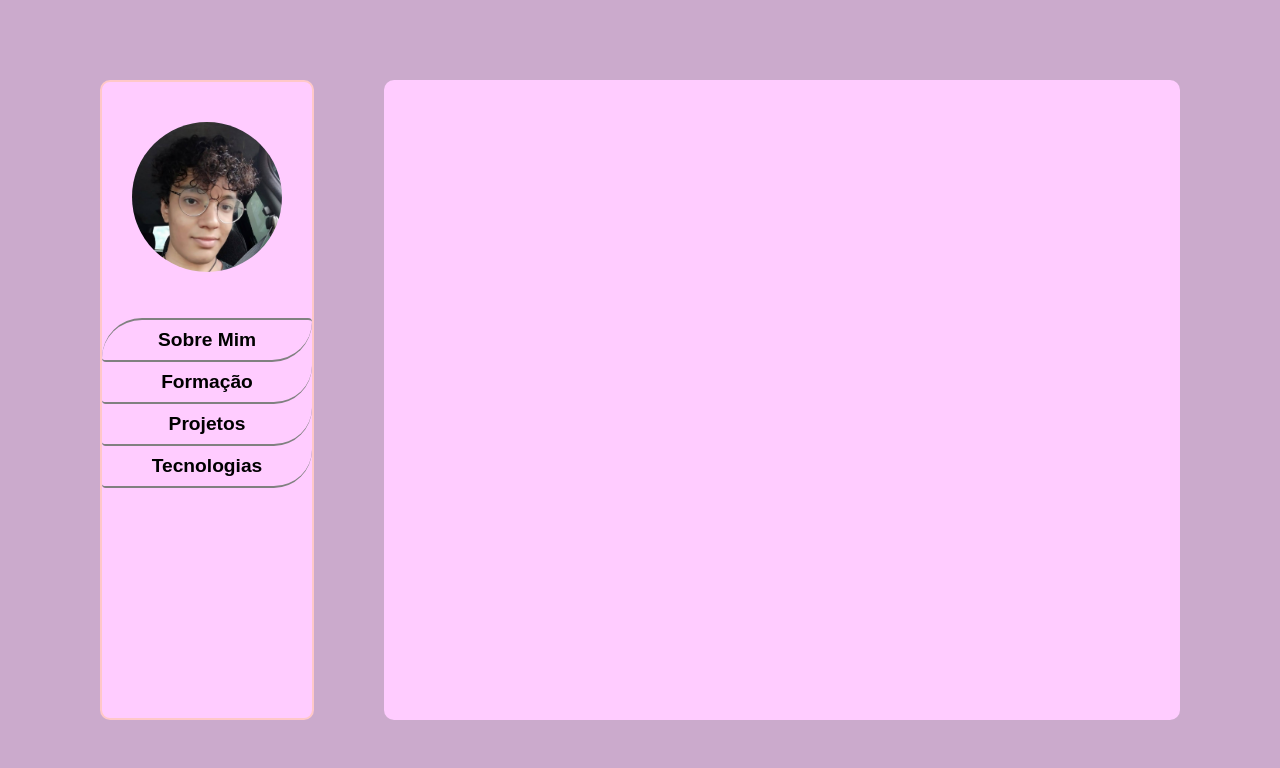
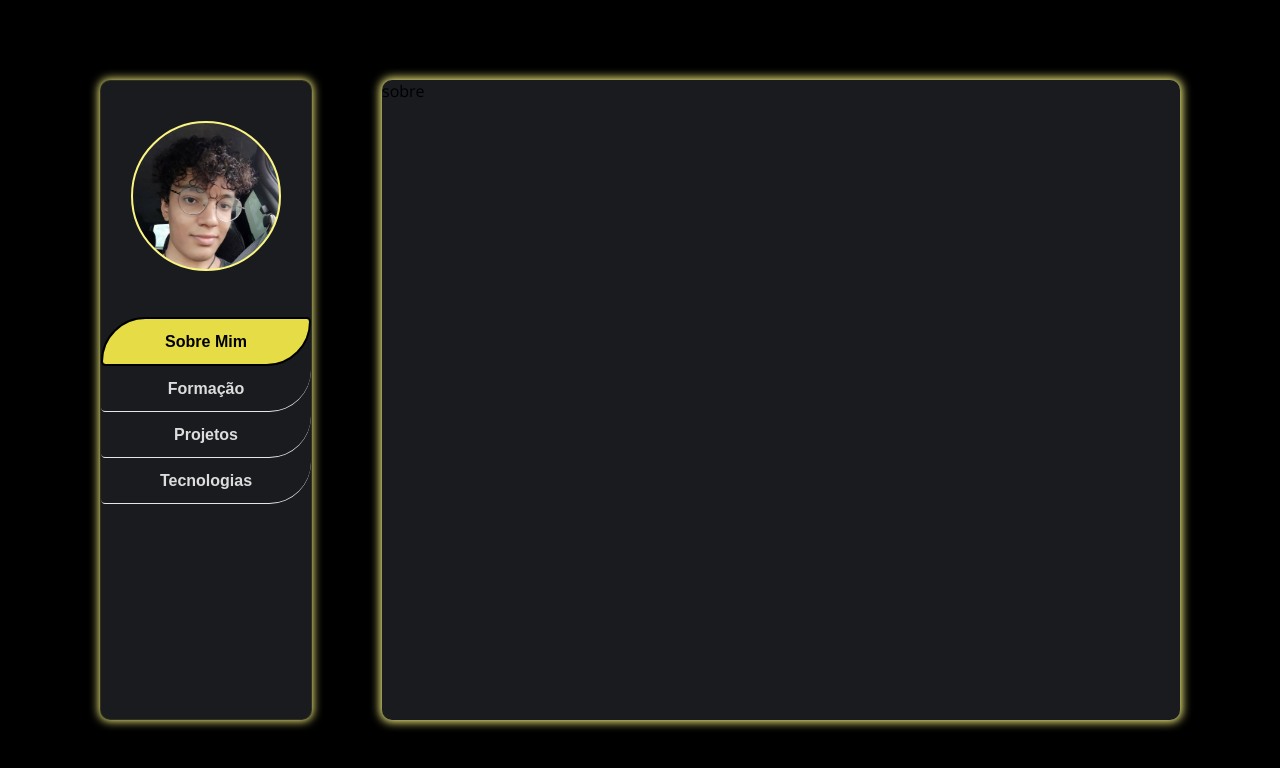
Before and after one commit to pauloemmanuel/Portifolio, a React (Create React App) app: page / in a window 1280 px wide. Shown: the top 768 px of the page. Built offline with nearby package versions, Linux system fonts and the light colour scheme.

Commit message:
Finalizado Menu
Foi mudado o tema para preto e amarelo, além da funcionalidade  para troca de conteúdo

```diff
--- a/src/App.css
+++ b/src/App.css
@@ -7,7 +7,7 @@
 body{
   margin: 0;
   font-family: 'Open Sans', sans-serif;
-  background-color: #EEE;
+  background-color: black;
 height: 100vh;
 
 
--- a/src/components/AreaExibicao/index.js
+++ b/src/components/AreaExibicao/index.js
@@ -1,10 +1,38 @@
 import React from 'react';
 import {AreaExibicao} from './styled';
+import { connect } from 'react-redux';
 
-const Exbicao = ()=> {
+const Exbicao = (props)=> {
+
   return(
-<AreaExibicao className='AreaExibicao'></AreaExibicao>
+<AreaExibicao className='AreaExibicao'>
+
+{props.page === '/sobre' &&
+<div>
+  sobre
+</div>
+}
+{props.page === '/education' &&
+<div>
+  education
+</div>
+}
+{props.page === '/projects' &&
+<div>
+  projects
+</div>
+}
+{props.page === '/know-how' &&
+<div>
+  Tecnologias
+</div>
+}
+
+
+</AreaExibicao>
   );
 }
-
-export default Exbicao;
+const mapStateToProps =(state)=>( {
+  page:state.page.pagina_exibida
+ });
+export default connect(mapStateToProps)(Exbicao);
--- a/src/components/AreaExibicao/styled.js
+++ b/src/components/AreaExibicao/styled.js
@@ -4,7 +4,8 @@ export const AreaExibicao = styled.div`
 flex:4;
 margin:auto;
 margin-right:100px;
-background-color:#FFccff;
+background-color:#191b1f;
 height:80vh;
+box-shadow:  0px 0px 10px 2px  rgba(250,245,130);
 border-radius:10px 10px;
 `;
--- a/src/components/AreaNavegacao/index.js
+++ b/src/components/AreaNavegacao/index.js
@@ -1,4 +1,4 @@
-import React,{useEffect} from 'react';
+import React from 'react';
 
 import {AreaNavegacao} from './styled';
 import {connect} from 'react-redux';
@@ -8,15 +8,19 @@ const Navegacao = (props)=> {
 
 
   function limpar(){
-    document.getElementById('/').className='';
-    document.getElementById('/education').className='';
-    document.getElementById('/projects').className='';
-    document.getElementById('/know-how').className='';
+    document.getElementById('/sobre').className = '';
+    document.getElementById('/education').className = '';
+    document.getElementById('/projects').className = '';
+    document.getElementById('/know-how').className = '';
   }
-  const mudarPagina = useEffect(()=>{
-    limpar();
+const mudarPagina = (id)=>{
+  limpar();
+  document.getElementById(id).className = 'selected';
+  props.changePage(id)
 
-  },[props.page]);
+
+}
+
 
   return(
 <AreaNavegacao className='AreaNavegacao'>
@@ -28,10 +32,10 @@ const Navegacao = (props)=> {
   <div className='nav-bar'>
 
     <ul id='menu'>
-      <li id='/'  onClick={(e)=>{props.changePage(e.target.id)}} className='selected'>Sobre Mim </li>
-      <li id='/education' onClick={(e)=>{props.changePage('/education')}}>Formação</li>
-      <li id='/projects'  onClick={(e)=>{props.changePage('/projects')}}>Projetos</li>
-      <li id='/know-how'  onClick={(e)=>{props.changePage('/know-how')}}>Tecnologias</li>
+      <li key='sobre' id='/sobre'  onClick={(e)=>{mudarPagina(e.target.id)}} className='selected'>Sobre Mim </li>
+      <li  key='educacao' id='/education' onClick={(e)=>{mudarPagina(e.target.id)}} className=''>Formação</li>
+      <li  key='projetos' id='/projects'  onClick={(e)=>{mudarPagina(e.target.id)}} className=''>Projetos</li>
+      <li   key='tecnologias' id='/know-how'  onClick={(e)=>{mudarPagina(e.target.id)}} className=''>Tecnologias</li>
     </ul>
   </div>
 </AreaNavegacao>
--- a/src/components/AreaNavegacao/styled.js
+++ b/src/components/AreaNavegacao/styled.js
@@ -8,13 +8,16 @@ margin-left:100px;
 width:300px;
 height:80vh;
 margin-right:70px;
-background-color:#FFccff;
+background-color:#191b1f;
 border-radius:10px 10px;
 display:flex;
+color:#ddd;
+
+flex-direction:column;
+box-shadow:  0px 0px 10px 1px  rgba(250,245,130);
+border:1px solid rgba(255,255,0,0.1);
 
 
-flex-direction:column;
-border:2px solid RGBA(255,200,200);
 
 .navegacao{
   display:flex;
@@ -29,6 +32,9 @@ flex-direction:column;
   margin-right:30px;
   margin-left:30px;
   margin-top:40px;
+  border:2px solid rgba(250,245,130);
+
+
 
   background-image:url('./img/foto.png');
   background-position:top;
@@ -55,9 +61,10 @@ flex-direction:column;
     width:100%;
     border-radius:50px 5px 50px;
     text-align:center;
-    line-height:40px;
-    border-bottom:2px solid grey;
-    font-size:1.2rem;
+    line-height:35px;
+    padding:5px;
+    border-bottom:1px solid rgba(230,230,230);
+    font-size:1rem;
 
 
     font-family: 'Open Sans', sans-serif;
@@ -66,16 +73,16 @@ font-weight:bold;
 
 
 &:first-child{
-  border-top:2px solid grey;
+  border-top:1px solid rgba(230,230,230);
 }
 &:hover{
-  background-color:rgba(170,255,5,0.4);
-  color:white;
+  background-color:rgba(250,240,160);
+  color:#aaa;
   cursor: pointer;
 }
 
 &.selected{
-  background-color:rgba(200,255,0);
+  background-color:rgba(230,220,70);
   color:black;
   border:2px solid black;
 }
--- a/src/pages/Home/styled.js
+++ b/src/pages/Home/styled.js
@@ -3,7 +3,7 @@ import styled from 'styled-components';
 export const HomeArea = styled.div`
 width:100vw;
 height:100vh;
-background-color:#CBAacc;
+background-color:black;
 display:flex;
 
 `;
--- a/src/reducers/pageReducers.js
+++ b/src/reducers/pageReducers.js
@@ -1,5 +1,5 @@
 const initialState =  {
-pagina_exibida:'sobre'
+pagina_exibida:'/sobre'
 };
 
 export default (state = initialState, action)=> {
```
